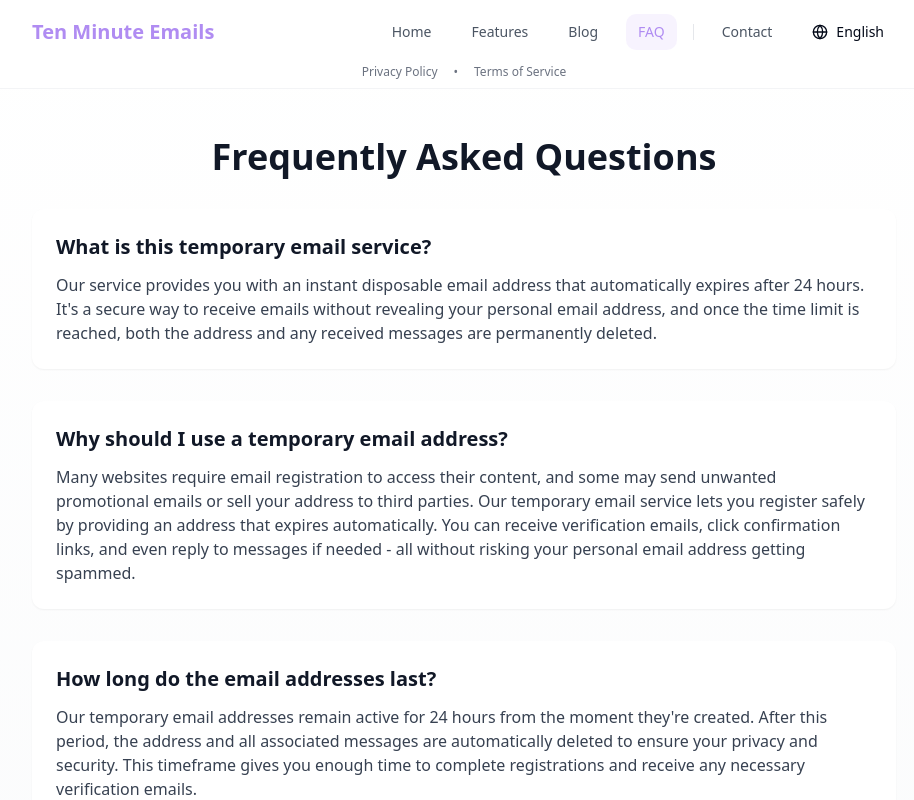
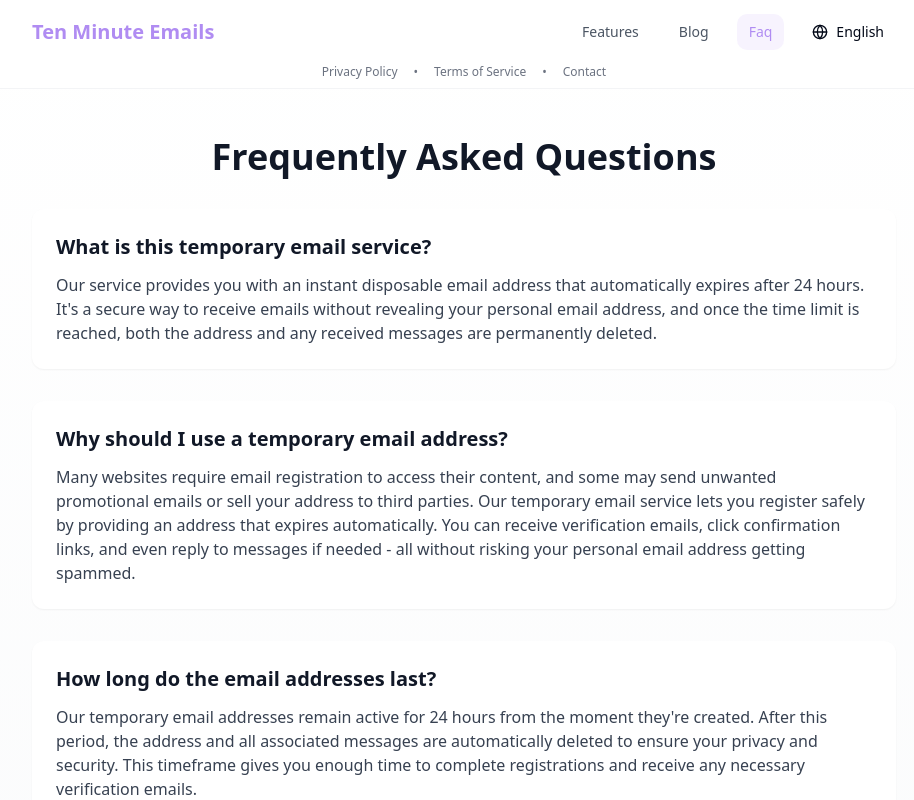
Before and after one commit to systemwide/tempomail-friend, a React (Vite) app: page /faq in a window 1280 px wide. Shown: the top 800 px of the page, without its empty margins (176-1090 px from the left). Built offline with nearby package versions, Linux system fonts and the light colour scheme.

Commit message:
Move links to footer
Move the privacy policy, terms of service, and contact links from the navigation bar to the footer.

```diff
--- a/src/components/Navigation.tsx
+++ b/src/components/Navigation.tsx
@@ -53,18 +53,9 @@ const Navigation = ({ currentLanguage = "en", onLanguageChange }: NavigationProp
                     : "text-gray-600 hover:text-primary hover:bg-primary/5"
                 )}
               >
-                {link.label}
+                {link.href.charAt(1).toUpperCase() + link.href.slice(2)}
               </Link>
             ))}
-
-            <div className="h-4 w-px bg-gray-200" />
-
-            <Link
-              to="/contact"
-              className="text-sm text-gray-600 hover:text-primary hover:bg-primary/5 px-3 py-2 rounded-md transition-colors"
-            >
-              Contact
-            </Link>
 
             {onLanguageChange && (
               <DropdownMenu>
@@ -91,6 +82,8 @@ const Navigation = ({ currentLanguage = "en", onLanguageChange }: NavigationProp
           <Link to="/privacy" className="hover:text-primary">Privacy Policy</Link>
           <span>•</span>
           <Link to="/terms" className="hover:text-primary">Terms of Service</Link>
+          <span>•</span>
+          <Link to="/contact" className="hover:text-primary">Contact</Link>
         </div>
       </div>
     </nav>
```
